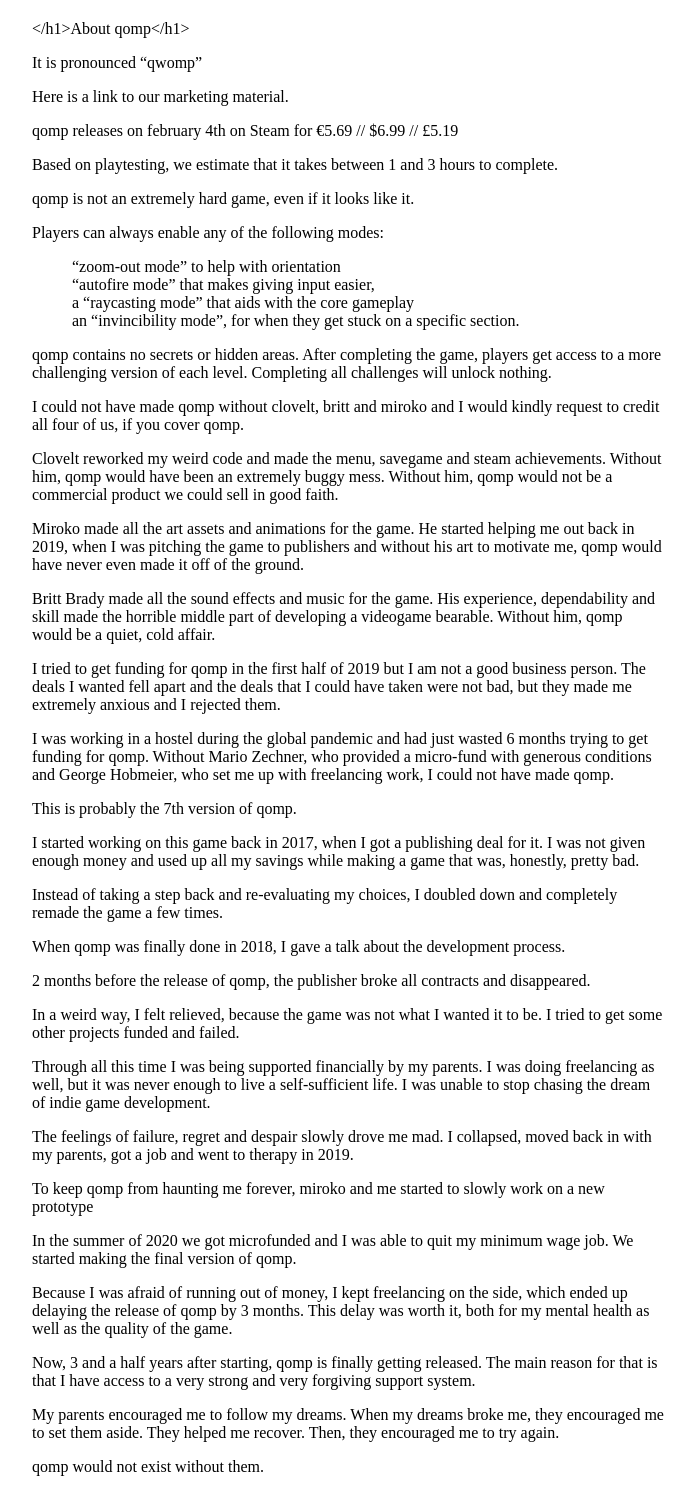
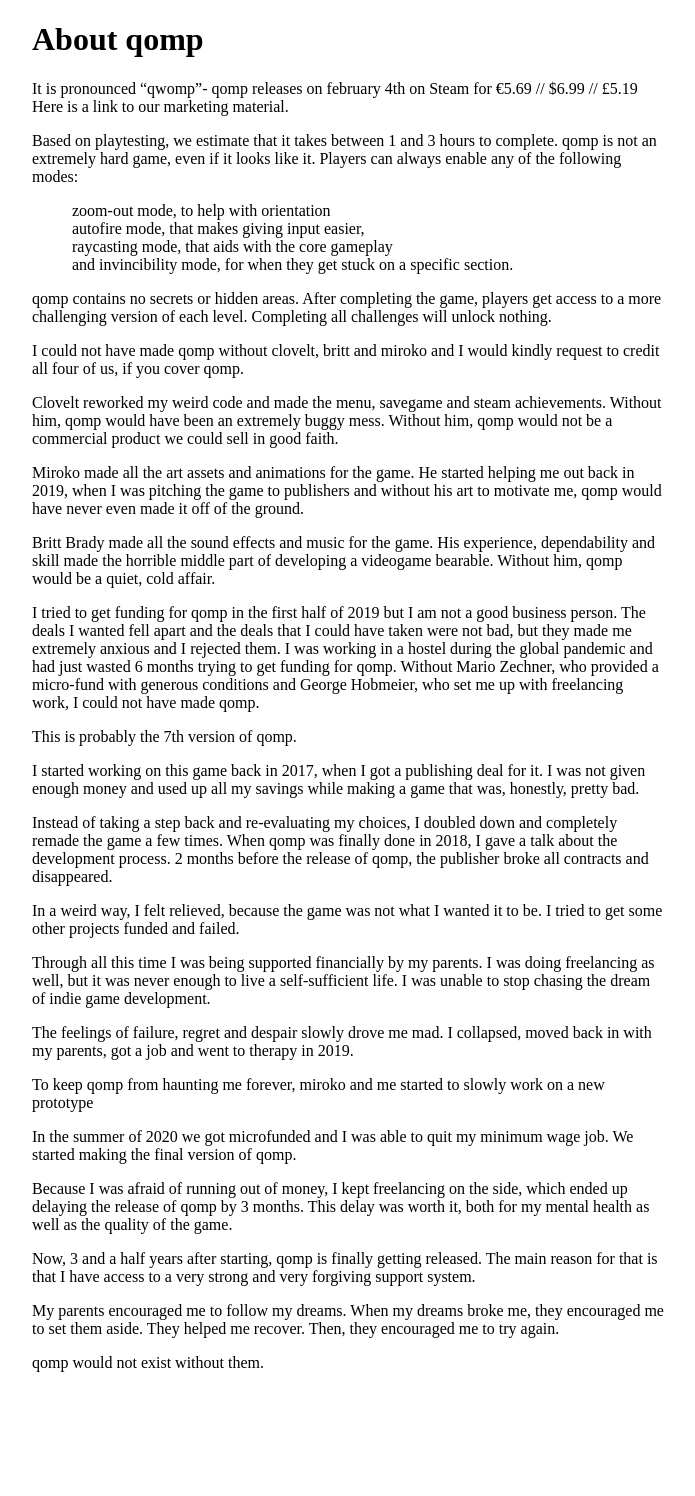
Before and after one commit to stuffedwombat/stuffedwombat.github.io, a Jekyll site: the page built from about_qomp.md, in a window 1280 px wide. Shown: the whole page, without its empty margins (292-987 px from the left). Built offline with Jekyll 4.4.1, drawn with Linux system fonts in a browser that asks for light colours; our own code applies the rules of GitHub Pages for plain Markdown files; comment, search, counter and statistics services are not loaded; after the commit the page ends 1392 px from its top, so only the background shows below that.

Commit message:
Update about_qomp.md

```diff
--- a/about_qomp.md
+++ b/about_qomp.md
@@ -1,24 +1,21 @@
-</h1>About qomp</h1>
+<h1>About qomp</h1>
 
 
-It is pronounced “qwomp”
-
+It is pronounced “qwomp”-
+qomp releases on february 4th on Steam for €5.69 // $6.99 // £5.19
 Here is a link to our marketing material.
 
-qomp releases on february 4th on Steam for €5.69 // $6.99 // £5.19
-
 Based on playtesting, we estimate that it takes between 1 and 3 hours to complete.
-
 qomp is not an extremely hard game, even if it looks like it.
-
 Players can always enable any of the following modes:
 
-- “zoom-out mode” to help with orientation
-- “autofire mode” that makes giving input easier,
-- a “raycasting mode” that aids with the core gameplay
-- an “invincibility mode”, for when they get stuck on a specific section.
+- zoom-out mode, to help with orientation
+- autofire mode, that makes giving input easier,
+- raycasting mode, that aids with the core gameplay
+- and invincibility mode, for when they get stuck on a specific section.
 
-qomp contains no secrets or hidden areas. After completing the game, players get access to a more challenging version of each level. Completing all challenges will unlock nothing.
+qomp contains no secrets or hidden areas.
+After completing the game, players get access to a more challenging version of each level. Completing all challenges will unlock nothing.
 
 I could not have made qomp without clovelt, britt and miroko and I would kindly request to credit all four of us, if you cover qomp.
 
@@ -31,7 +28,6 @@ Britt Brady made all the sound effects and music for the game. His experience, d
 
 
 I tried to get funding for qomp in the first half of 2019 but I am not a good business person. The deals I wanted fell apart and the deals that I could have taken were not bad, but they made me extremely anxious and I rejected them.
-
 I was working in a hostel during the global pandemic and had just wasted 6 months trying to get funding for qomp. Without Mario Zechner, who provided a micro-fund with generous conditions and George Hobmeier, who set me up with freelancing work, I could not have made qomp.
 
 
@@ -41,9 +37,7 @@ This is probably the 7th version of qomp.
 I started working on this game back in 2017, when I got a publishing deal for it. I was not given enough money and used up all my savings while making a game that was, honestly, pretty bad.
 
 Instead of taking a step back and re-evaluating my choices, I doubled down and completely remade the game a few times.
-
 When qomp was finally done in 2018, I gave a talk about the development process.
-
 2 months before the release of qomp, the publisher broke all contracts and disappeared.
 
 In a weird way, I felt relieved, because the game was not what I wanted it to be.
```
